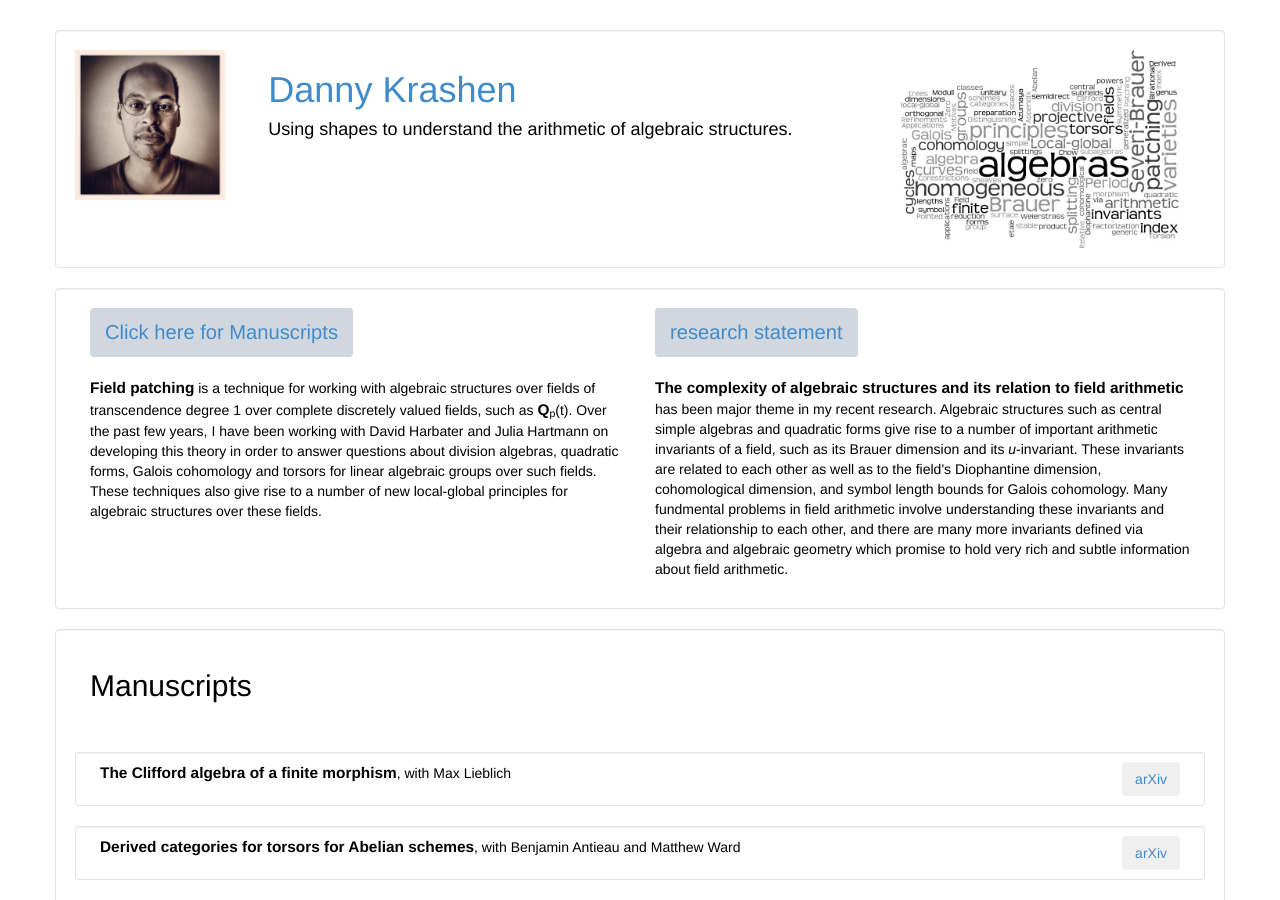
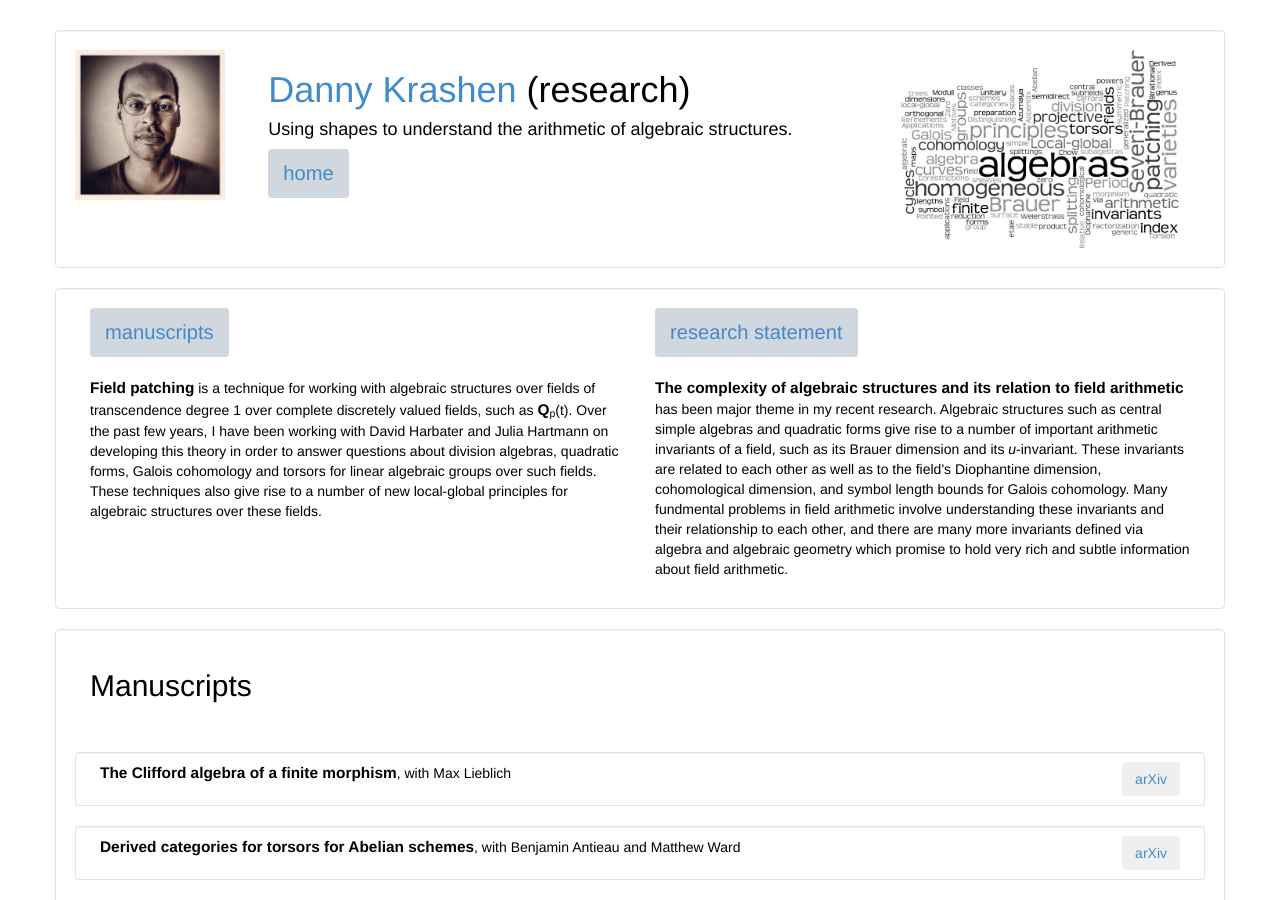
Before and after one commit to dkrashen/dkrashen.github.io, a Jekyll site: the page built from research.html, in a window 1280 px wide and 900 px high. Built offline with Jekyll 4.4.1, drawn with Linux system fonts in a browser that asks for light colours.

Commit message:
add title to header

```diff
--- a/_includes/header.html
+++ b/_includes/header.html
@@ -5,8 +5,11 @@
         {% include maxpic.html %}
 		  </div>
 		  <div class="col-md-6">
-			  <h1 > <a href="/">{{ site.headertext }}</a> </h1>
+			  <h1 > <a href="/">{{ site.headertext }}</a>  ({{ page.title }})</h1>
 			  <h4>{{ site.tagline }}</h4>
+			  <ul class="nav nav-pills" style="float:left;">
+				  <li><a href="/">home</a></li>
+			 </ul>
 		  </div>
 		  <div class="col-md-4">
         <a href="http://www.wordle.net/"><img id="splashpic"
--- a/research.html
+++ b/research.html
@@ -1,11 +1,12 @@
 ---
 layout: default
+title: research
 ---
 
 <div class="row well">
 	<div class="col-md-6">
 	<ul class="nav nav-pills">
-		<li><a id="manuscript_clicker">Click here for Manuscripts</a></li>
+		<li><a id="manuscript_clicker">manuscripts</a></li>
   </ul>
     <br />
 		<p><b>Field patching</b> is a technique for working with algebraic
--- a/teaching/index.html
+++ b/teaching.html
@@ -1,5 +1,6 @@
 ---
 layout: default
+title: teaching
 ---
 
 <div class="navigation" active_link="teaching_link">
```
